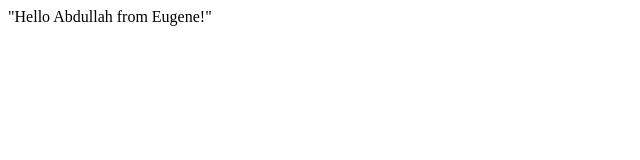
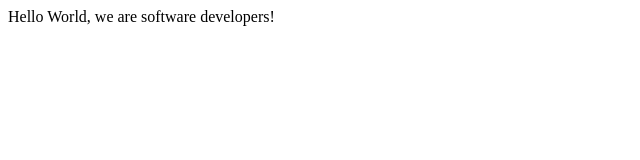
Before and after one commit to Evgen097/FCC-Test-microverse, a plain HTML site: page index.html in a window 1280 px wide. Shown: the whole page, without its empty margins (0-640 px from the left). Drawn offline with Linux system fonts and the light colour scheme.

Commit message:
added hello

```diff
--- a/index.html
+++ b/index.html
@@ -8,8 +8,7 @@
 
   <body>
     <script src="https://cdn.freecodecamp.org/testable-projects-fcc/v1/bundle.js"></script>
-    "Hello Abdullah from Eugene!"
-    <!--
+    Hello World, we are software developers!    <!--
 
     Hello Camper!
 
```
